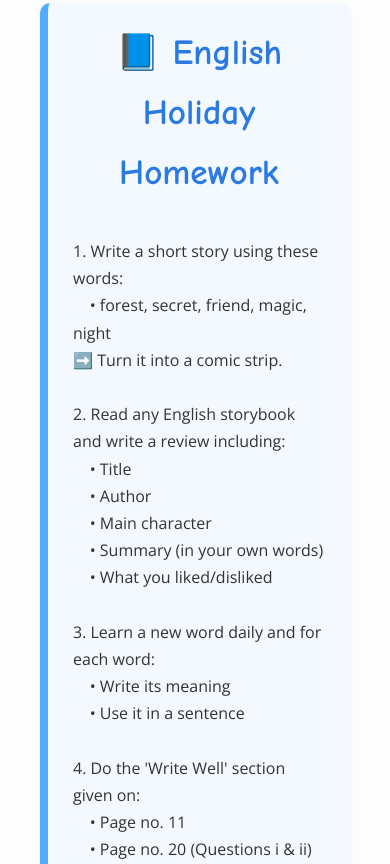
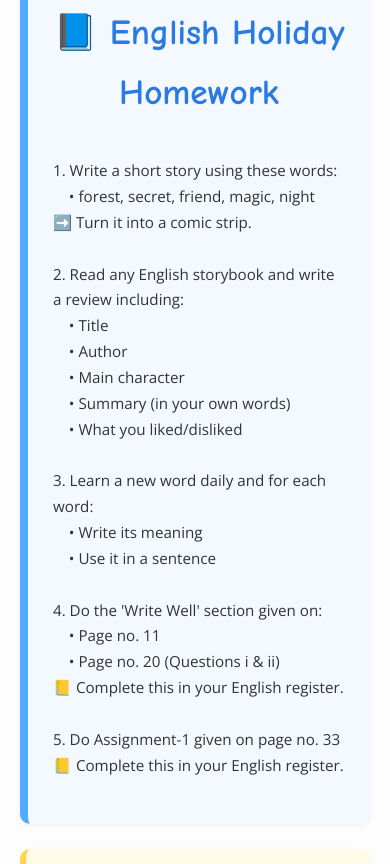
Before and after one commit to alancreator123/Holiday-Assignment, a plain HTML site: page index.html in a window 390 px wide. Shown: the part 1380-2244 px from the top of the page. Drawn offline with nearby package versions, Linux system fonts and the light colour scheme.

Commit message:
Update index.html

```diff
--- a/index.html
+++ b/index.html
@@ -6,14 +6,38 @@
   <title>Holiday Homework - English</title>
   <link href="https://fonts.googleapis.com/css2?family=Comic+Neue:wght@700&family=Open+Sans&display=swap" rel="stylesheet">
   <style>
+    @media (max-width: 768px) {
+  header h1 {
+    font-size: 1.8em;
+  }
+
+  header h2 {
+    font-size: 1.1em;
+  }
+
+  .section h3 {
+    font-size: 1.2em;
+  }
+
+  pre {
+    font-size: 0.95em;
+  }
+
+  body {
+    padding: 15px;
+  }
+}
+
    body {
   font-family: 'Open Sans', sans-serif;
   background: #fdfdfd;
-      padding: 40px;
+  padding: 20px;
   color: #333;
   line-height: 1.7;
+  margin: 0 auto;
+  width: 100%;
   max-width: 1000px;
-      margin: auto;
+  box-sizing: border-box;
 }
     header {
       background: linear-gradient(to right, #6a11cb, #2575fc);
@@ -242,6 +266,7 @@ Write a letter to your principal requesting leave for 3 days due to illness.
           12 × 9 + 2 = 110
           123 × 9 + 3 = ___
           1234 × 9 + 4 = ___
+
   Q5. Find the mistake in the following pattern and correct it:
       2, 4, 8, 16, 32, 63, 128
 
@@ -252,21 +277,29 @@ Write a letter to your principal requesting leave for 3 days due to illness.
       111 × 111 = 12321
       1111 × 1111 = ?
       Can you guess the result?
+
   Q7. Matchstick pattern:
       1 triangle requires 3 sticks
       2 triangles (sharing a side) use 5 sticks
       3 triangles (in a row) use 7 sticks
       How many sticks will be needed for 10 such triangles in a row?
+
   Q8. Identify the rule used in the pattern and write the next term:
       a)  A, C, F, J, O, ___
       b)  Z, X, U, Q, ___
 
   Q9. Draw Rangoli with sketch pens using patterns (show how patterns work in Rangoli) on an A4 size sheet and paste it in your maths register.
+
   Q10. Paste printed or hand-drawn pictures from nature (at least 5) and explain the pattern you observed in your maths register.
+
   Q11. Draw a big trunk. From the top, draw two smaller branches. From each smaller branch, draw two more smaller ones. Repeat 3–4 times. Color your tree and give it a name.
+
   Q12. Draw a 3D cube and divide it into smaller cubes to show how it represents cube numbers. Color each cube differently (e.g., 3³ = 27 colored blocks in a large cube).
+
   Q13. Use pins and string on a board to create physical models of K₃, K₄, K₅. Place pins in a circle and connect all pairs with string.
+
   Q14. Do the given worksheet in your maths register.
+
   Q15. Do questions 1 to 11 from the exercise (pg no. 19, 20, and 21) in your maths register.
     </pre>
   </div>
```
Lines whose indentation alone changed are shown as unchanged.
